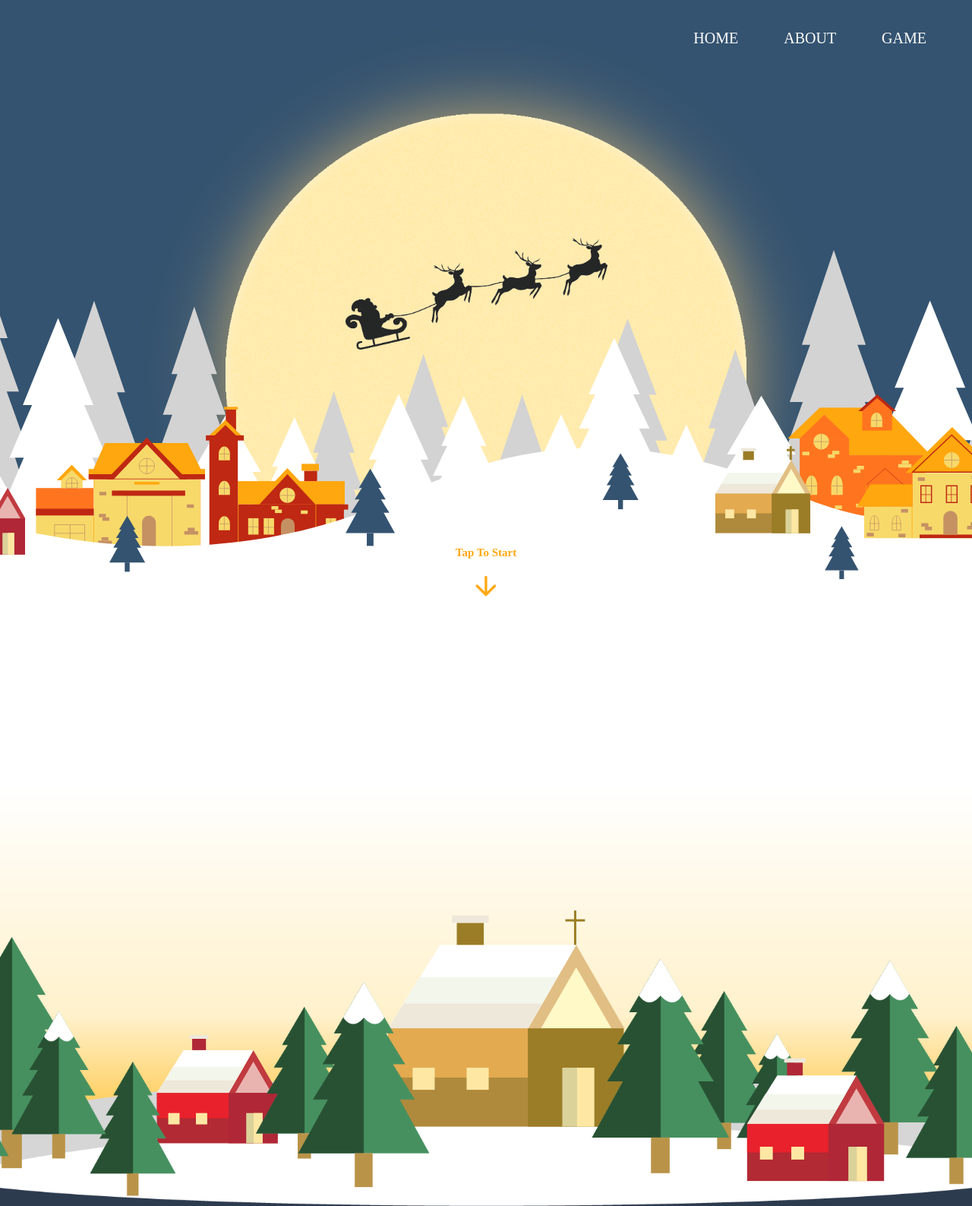
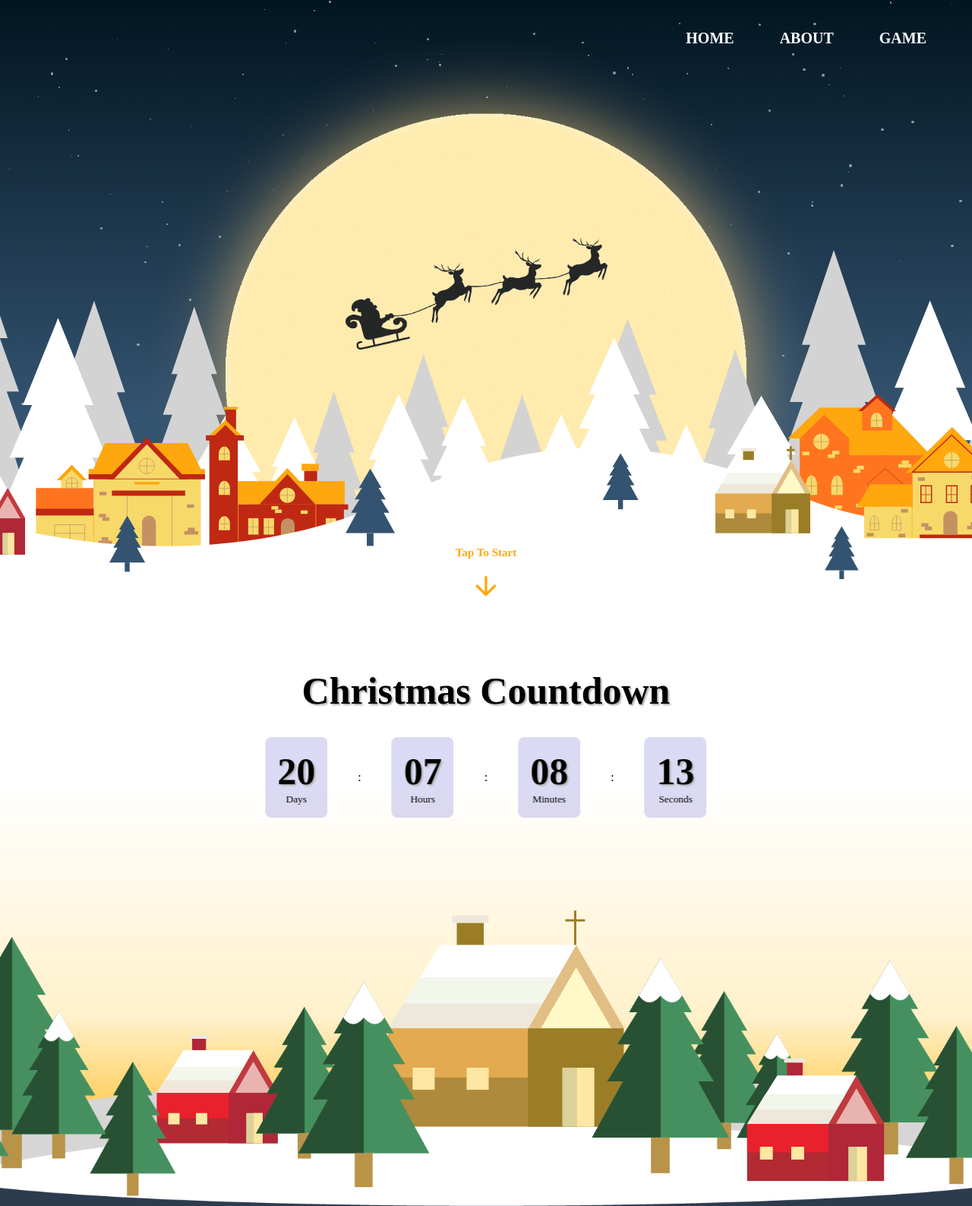
Before and after one commit to omgcool87/Christmas, a plain HTML site: page index.html in a window 1280 px wide. Shown: the top 1587 px of the page at 76% size. Drawn offline with Linux system fonts and the light colour scheme.

Commit message:
12/5新增計時器、背景漸層、星星

```diff
--- a/css/index.css
+++ b/css/index.css
@@ -8,7 +8,7 @@ header {
     width: 100%;
     height: 100px;
     position: absolute;
-    z-index: 2;
+    z-index: 4;
 }
 header ul {
     width: auto;
@@ -25,13 +25,21 @@ header .header_link{
     text-decoration: none;
     color: white;
     font-size: 20px;
+    font-weight: bold;
+    transition: all 0.1s ease-out;
+    display: inline-block;
+}
+
+header .header_link:hover {
+    color: #ce870d;
+    transform: scale(1.15);
 }
 
 
 
 /* -----調整第一頁第一章的設置----- */
 .page-1 {
-    background-color: #345370;
+    background: linear-gradient(0,#345370 32%,#011521 100%);
     width: 100%;
     height: 100vh;
     overflow: hidden;
@@ -42,13 +50,36 @@ header .header_link{
     vertical-align: bottom;
     position: absolute;
     object-position: bottom center;
+    z-index: 2;
 }
+/* 星星容器 */
+.stars {
+  position: absolute;
+  top: 0;
+  left: 0;
+  width: 100%;
+  height: 100vh;
+  pointer-events: none;
+  z-index: 1;
+  overflow: hidden;
+}
+/* 星星設定 */
 .star {
-    width: 1px;
-    height: 1px;
-    background-color: transparent;
-
+  position: absolute;
+  background: white;
+  border-radius: 50%;
+  animation: twinkle 3s infinite;
 }
+@keyframes twinkle {
+  0%,
+  100% {
+    opacity: 0.2;
+  }
+  50% {
+    opacity: 1;
+  }
+}
+/* 點及下滑 */
 .tap-to-start{
     position: absolute;
     bottom: 10px;
@@ -56,6 +87,7 @@ header .header_link{
     transform: translateX(-50%);
     cursor: pointer;
     color: #FFA70E;
+    z-index: 3;
 }
 .tap-to-start h6 {
     margin: 0;
@@ -107,6 +139,44 @@ header .header_link{
     vertical-align: bottom;
     position: absolute;
     object-position: bottom center;
+    z-index: 3;
+}
+/* 倒數計時器 */
+.countdown {
+    position: absolute;
+    left: 50%;
+    transform: translateX(-50%);
+    display: flex;
+    flex-direction: column;
+    align-items: center;
+    z-index: 4;
+    margin-top: 10VH;
+}
+.countdown h1 {
+    margin: 0 0 0 0;
+    padding: 0;
+    font-size: 50px;
+    text-shadow: 2px 2px 2px rgb(180, 180, 180);
+}
+/* 倒數計時框排版 */
+.date {
+    display: flex;
+    justify-content: space-evenly;
+    align-items: center;
+
+    padding: 2rem 1rem;
+    border-radius: .5rem;
+    z-index: 4;
+    gap: 40px;
+}
+.counting {
+    display: flex;
+    flex-direction: column;
+    align-items: center;
+    background-color:rgba(29, 21, 185, 0.158);
+    backdrop-filter: blur(2px);
+    padding: 1rem;
+    border-radius: .5rem;
 }
 
 /* -----調整第一頁第三章的設置----- */
--- a/index.html
+++ b/index.html
@@ -4,6 +4,7 @@
     <meta charset="UTF-8">
     <meta name="viewport" content="width=device-width, initial-scale=1.0">
     <link rel="stylesheet" href="./css/index.css">
+    <script src="./js/star.js" defer></script>
     <title>Christmas</title>
 </head>
 <body>
@@ -19,9 +20,7 @@
         <img class="santa-img" src="./image/聖誕老人剪影.png" alt="剪影" width="100%" height="100%">
         <img class="forest-img" src="./image/中景樹林.svg" alt="森林" width="100%" height="100%">
         <img class="front-img" src="./image/前面背景.svg" alt="前景" width="100%" height="100%">
-        <div class="star"></div>
-        <div class="medium-star"></div>
-        <div class="big-star"></div>
+        <div class="stars" id="stars"></div>
         <div class="tap-to-start">
             <a href="#page-2" class="scroll-link">
             <h6>Tap To Start</h6>
@@ -39,6 +38,30 @@
         <img class="HOUSE-2" src="./image/房子二-2.svg" alt="房子二" width="100%" height="100%">
         <img class="forest-2-img" src="./image/樹林二.png" alt="樹林二" width="100%" height="100%">
         <img class="HOUSE-3" src="./image/房子二-1.svg" alt="房子三" width="100%" height="100%">
+        <div class="countdown">
+            <h1 >Christmas Countdown</h1>
+            <div class="date">
+                <div class="day counting">
+                    <h1 class="day-no">200</h1>
+                    <small>Days</small>
+                </div>
+                :
+                <div class="hour counting">
+                    <h1 class="hour-no">00</h1>
+                    <small>Hours</small>
+                </div>
+                :
+                <div class="minute counting">
+                    <h1 class="minute-no">00</h1>
+                    <small>Minutes</small>
+                </div>
+                :
+                <div class="second counting">
+                    <h1 class="second-no">00</h1>
+                    <small>Seconds</small>
+                </div>
+            </div>
+        </div>
     </section>
     <section class="page-3">
         <img class="background-img" src="./image/背景三.png" alt="背景三" width="100%" height="100%">
--- /dev/null
+++ b/js/star.js
@@ -0,0 +1,55 @@
+// 星星
+function createStars() {
+    const starsContainer = document.getElementById("stars");
+    const starCount = 200;
+
+    for (let i = 0; i<starCount; i++) {
+        const star = document.createElement("div");
+        star.className = "star";
+        star.style.left = Math.random() * 100 + "%";
+        star.style.top = Math.random() * 100 + "%";
+        star.style.width = star.style.height = Math.random() * 4 + "px" ;
+        starsContainer.appendChild(star);
+    }
+}
+
+createStars();
+
+// 聖誕倒數
+let future = new Date("Dec 25,2025 00:00:00").getTime();
+
+function updataCountdown() {
+    let present = new Date().getTime();
+    let time_period = future - present;
+
+    if (time_period <= 0) {
+        let nextDate = new Date(future);
+        nextDate.setFullYear(nextDate.getFullYear() + 1);
+        future = nextDate.getTime();
+        time_period = future - present;
+    }
+
+    const sec = 1000
+    const min = sec * 60;
+    const hr = min * 60;
+    const day = hr * 24;
+
+    let d = Math.floor(time_period / day);
+    let h = Math.floor((time_period % day) / hr);
+    let m = Math.floor((time_period % hr) / min);
+    let s = Math.floor((time_period % min) / sec);
+
+    d = d < 10 ? '0' + d : d;
+    h = h < 10 ? '0' + h : h;
+    m = m < 10 ? '0' + m : m;
+    s = s < 10 ? '0' + s : s;
+
+    document.querySelector(".day-no").innerText = d;
+    document.querySelector(".hour-no").innerText = h;
+    document.querySelector(".minute-no").innerText = m;
+    document.querySelector(".second-no").innerText = s;
+
+    setTimeout(updataCountdown,1000);
+
+}
+updataCountdown();
```
Also changed, not shown: 1 other file.
